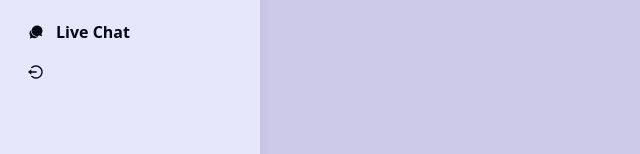
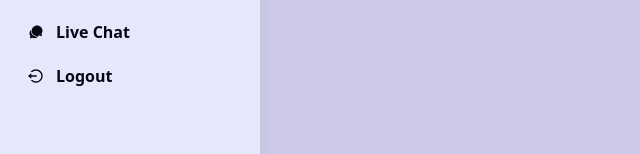
Before and after one commit to guidonunes/marketplace-mern, a React (Create React App) app in the folder dashboard/: page / in a window 1280 px wide. Shown: the part 366-520 px from the top of the page, without its empty margins (0-640 px from the left). Built offline with nearby package versions, Linux system fonts and the light colour scheme.

Commit message:
add span tag

```diff
--- a/dashboard/src/layout/Sidebar.jsx
+++ b/dashboard/src/layout/Sidebar.jsx
@@ -36,6 +36,7 @@ const Sidebar = () => {
             <li>
               <button className='text-[#030811] font-bold duration-200 px-[12px] py-[8px] rounded-sm flex justify-start items-center gap-[12px] hover:pl-4 transition-all w-full mb-1'>
                 <span><RiLogoutCircleLine /></span>
+                <span>Logout</span>
               </button>
             </li>
            </ul>
```
